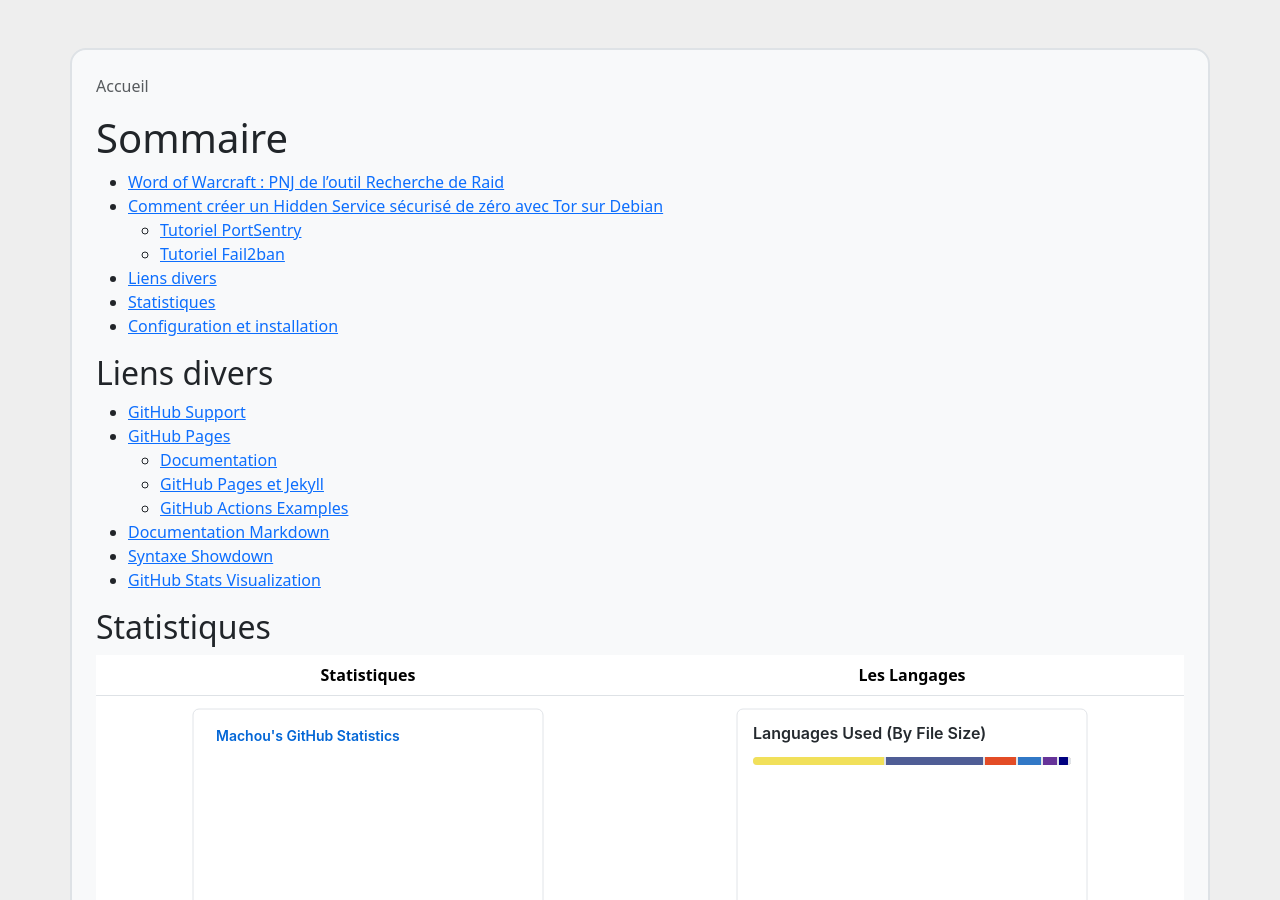
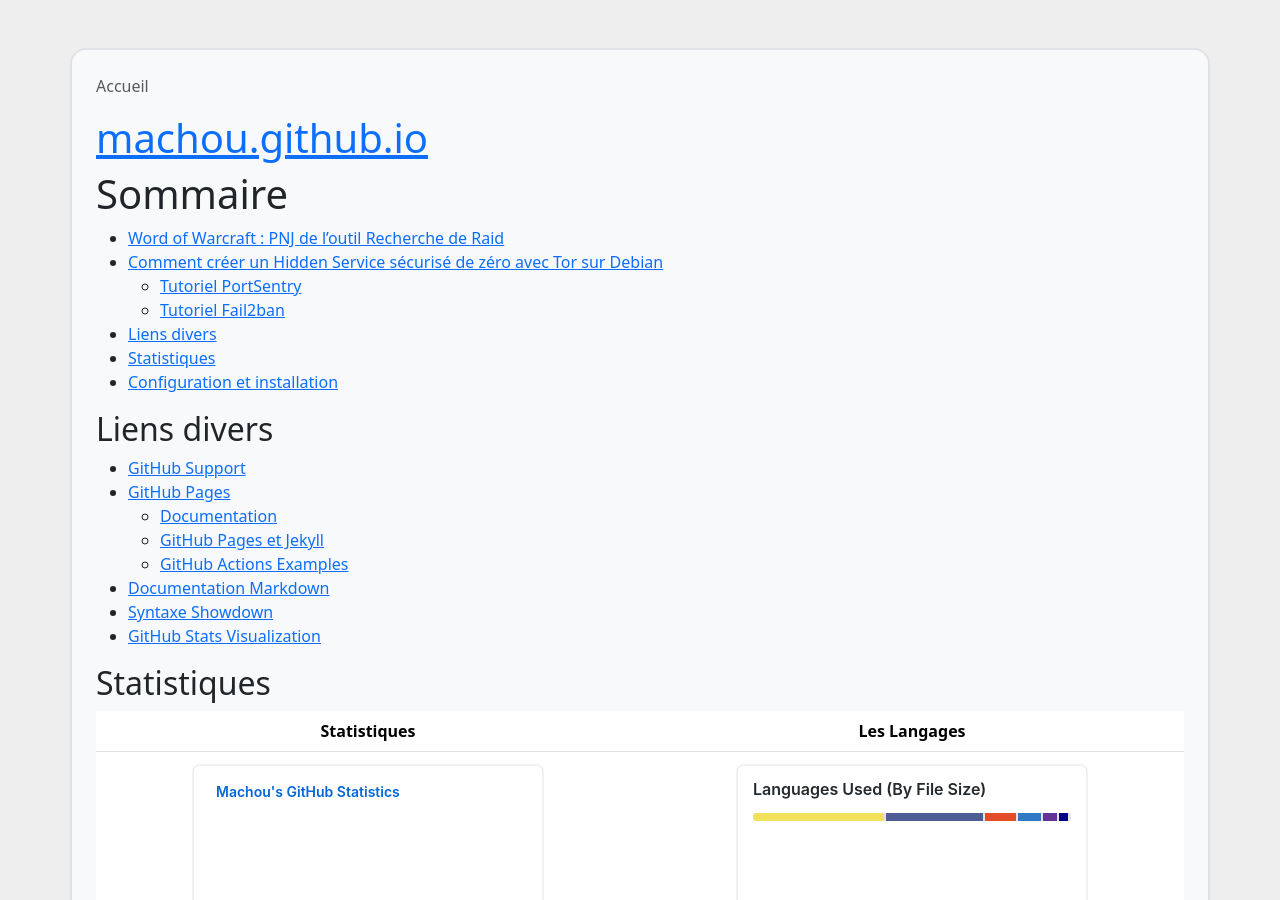
Before and after one commit to Machou/machou.github.io, a Jekyll site: the page built from pages/index.md, in a window 1280 px wide and 900 px high. Built offline with Jekyll 4.4.1, drawn with Linux system fonts in a browser that asks for light colours; comment, search, counter and statistics services are not loaded.

Commit message:
corrections

```diff
--- a/pages/index.md
+++ b/pages/index.md
@@ -14,6 +14,8 @@ favicon: "/assets/img/favicon.png"
 		<li class="breadcrumb-item active" aria-current="page">Accueil</li>
 	</ol>
 </nav>
+
+# [machou.github.io](https://machou.github.io/)
 
 # Sommaire
 
```
